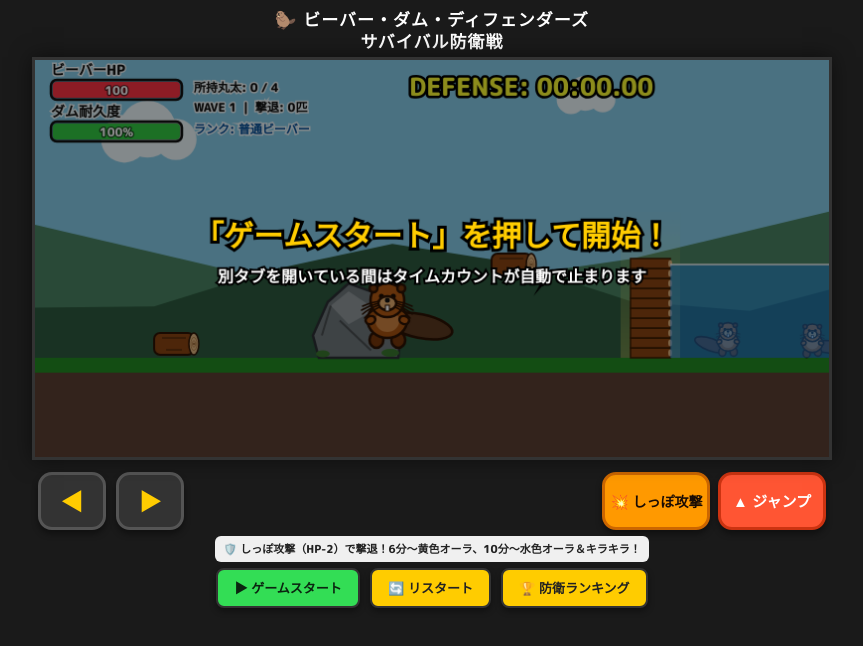
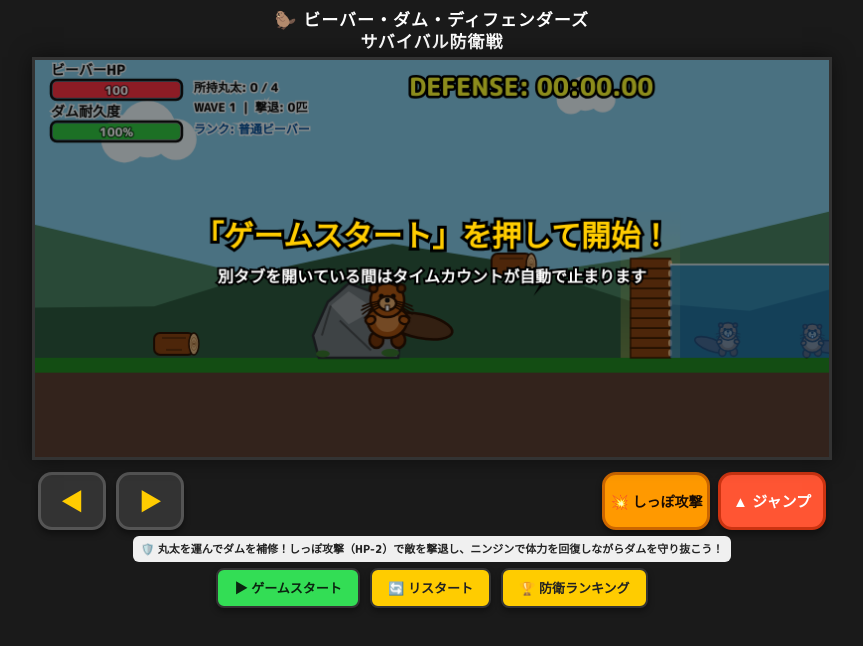
Before and after one commit to kuzukago1-lab/beaver-game2-beaver-dam-defenders, a plain HTML site: page index.html in a window 1280 px wide. Shown: the whole page, without its empty margins (208-1071 px from the left). Drawn offline with Linux system fonts and the light colour scheme; no server answers.

Commit message:
Update index.html

```diff
--- a/index.html
+++ b/index.html
@@ -388,7 +388,7 @@
 
     <div class="info-area">
         <div class="info">
-            🛡️ しっぽ攻撃（HP-2）で撃退！6分〜黄色オーラ、10分〜水色オーラ＆キラキラ！
+            🛡️ 丸太を運んでダムを補修！しっぽ攻撃（HP-2）で敵を撃退し、ニンジンで体力を回復しながらダムを守り抜こう！
         </div>
         <div class="menu-btns">
             <button class="action-btn start-btn" id="startBtn" onclick="startGame()">▶ ゲームスタート</button>
```
